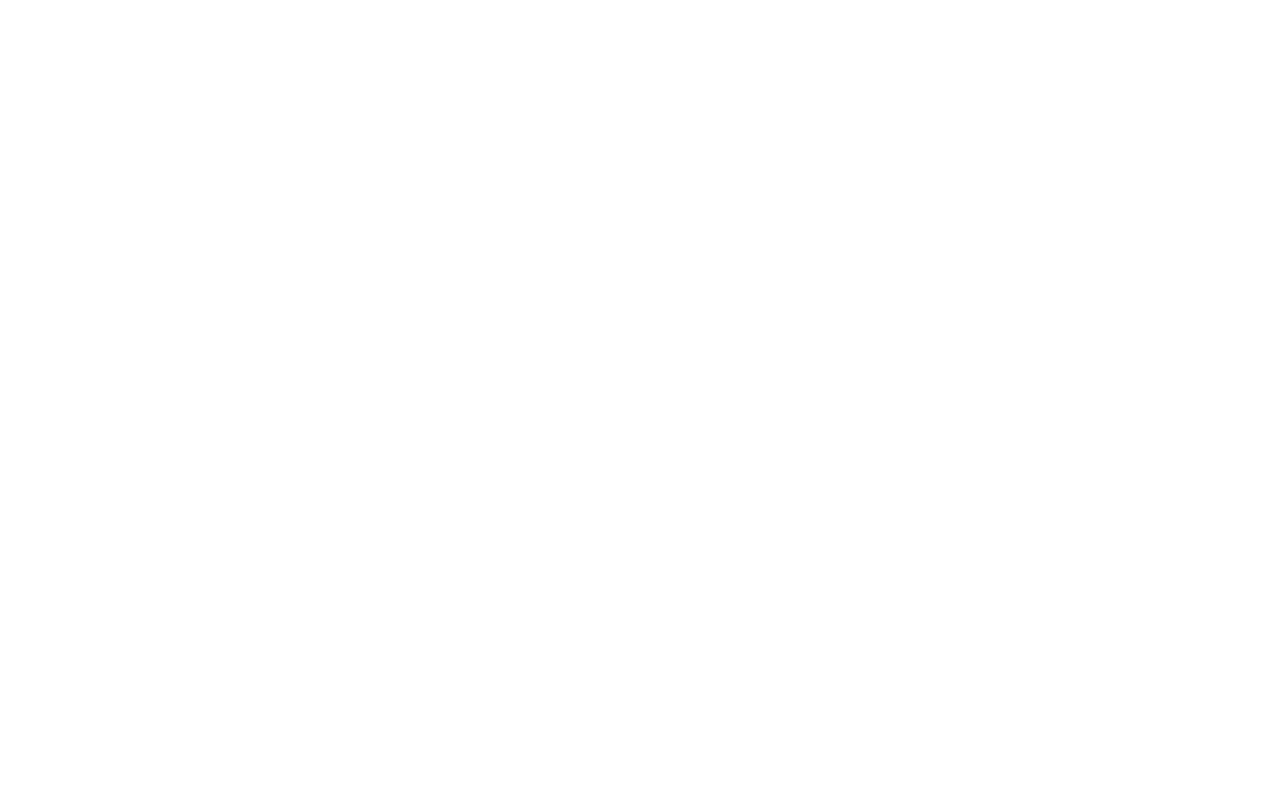
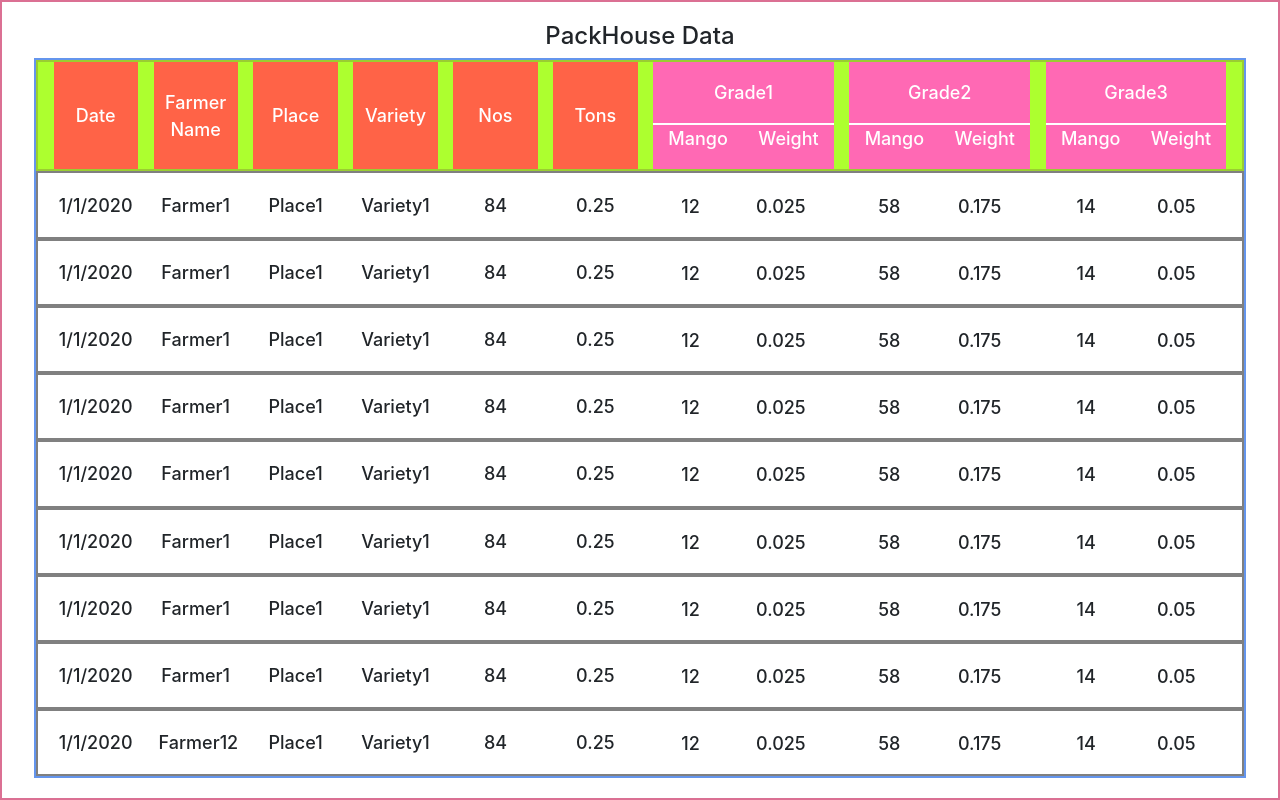
Before and after one commit to Sahana-123-KK/farmers-app, a React (Create React App) app: page /filter in a window 1280 px wide. Before the commit this address had no page. Built offline with nearby package versions, Linux system fonts and the light colour scheme.

Commit message:
table and data fetched from an internal file

```diff
--- a/package.json
+++ b/package.json
@@ -7,6 +7,7 @@
     "@testing-library/react": "^13.4.0",
     "@testing-library/user-event": "^13.5.0",
     "react": "^18.2.0",
+    "react-calendar": "^4.0.0",
     "react-csv": "^2.2.2",
     "react-dom": "^18.2.0",
     "react-router-dom": "^6.7.0",
--- a/src/App.js
+++ b/src/App.js
@@ -5,6 +5,7 @@
 import CreateFarmer from './components/CreateFarmer/CreateFarmer';
 import Dashboard from './components/Dashboard/Dashboard';
 import Navbar from './components/Navbar/Navbar';
+import Filter from './components/Filter/Filter';
 function App() {
   return (
     <Router>
@@ -15,6 +16,8 @@
         <Route path='/' element={<Home />} />
         <Route path='/createfarmer' element={<CreateFarmer />} />
         <Route path='/dashboard' element={<Dashboard />} />
+        <Route path='/filter' element={<Filter />} />
+
 
 
 
--- /dev/null
+++ b/src/components/Filter/Filter.jsx
@@ -0,0 +1,59 @@
+import React, { useState } from "react";
+import FilterDatacomp from "../FilterDatacomp/FilterDatacomp";
+import "./filter.css";
+import Calendar from "react-calendar";
+// import datas from "../../../data";
+import datas from "../../data";
+const Filter = () => {
+    const [value, onChange] = useState(new Date());
+  const [data, setData] = useState(datas);
+  return (
+    <div className="flexxfil">
+      <h4 className="headfil">PackHouse Data</h4>
+      {/* <Calendar onChange={onChange} value={value} /> */}
+
+      <div className="flexxcoltabfil">
+        <div className="flexxrowheadtabfil">
+          <span className="typesfil">Date</span>
+          <span className="typesfil">Farmer Name</span>
+          <span className="typesfil">Place</span>
+          <span className="typesfil">Variety</span>
+          <span className="typesfil">Nos</span>
+          <span className="typesfil">Tons</span>
+          <span className="typesfil2">
+            <span className="flex1">Grade1</span>
+            <span className="flex2">
+              <span className="no">Mango</span>
+              <span className="no">Weight</span>
+            </span>
+          </span>
+          <span className="typesfil2">
+            <span className="flex1">Grade2</span>
+            <span className="flex2">
+              <span className="no">Mango</span>
+              <span className="no">Weight</span>
+            </span>
+          </span>
+          <span className="typesfil2">
+            <span className="flex1">Grade3</span>
+            <span className="flex2">
+              <span className="no">Mango</span>
+              <span className="no">Weight</span>
+            </span>
+          </span>
+        </div>
+        {
+          data?.length == 0
+            ? "No Date To Display"
+            : data.map((item, ind) => {
+                return <FilterDatacomp item={item} />;
+              })
+
+          // <FilterDatacomp />
+        }
+      </div>
+    </div>
+  );
+};
+
+export default Filter;
--- /dev/null
+++ b/src/components/Filter/filter.css
@@ -0,0 +1,61 @@
+.flexxfil{
+    display: flex;
+    flex-direction: column;
+    width: 100%;
+    border: 2px solid palevioletred;
+    height: 100vh;
+    justify-content: center;
+    align-items: center;
+}
+.flexxcoltabfil{
+    display: flex;
+    flex-direction: column;
+    overflow-y: auto;
+    width: 95%;
+    border: 2px solid cornflowerblue;
+    height: 90vh;
+}
+.flexxrowheadtabfil{
+    justify-content: space-evenly;
+    display: flex;
+    flex-direction: row;
+    align-items: center;
+    width: 100%;
+    border: 2px solid yellowgreen;
+    /* padding: 5px; */
+    height: 25%;
+    background-color: greenyellow;
+    color: white;
+}
+.typesfil2{
+    width: 15%;
+    font-size: large;
+    font-weight: 500;
+    /* padding: 0px 5px; */
+    display: flex;
+    flex-direction: column;
+    align-items: center;
+    background-color: hotpink;
+    height: 100%;
+    justify-content: space-evenly;
+}
+.flex2{
+display: flex;
+flex-direction: row;
+align-items: center;
+width: 100%;
+justify-content: space-around;
+border-top: 2px solid white;
+}
+.typesfil{
+    width: 7%;
+    font-size: large;
+    font-weight: 500;
+    height: 100%;
+    display: flex;
+    flex-direction: column;
+    justify-content: space-evenly;
+    background-color: tomato;
+    text-align: center;
+    padding: 0px 5px;
+}
--- /dev/null
+++ b/src/components/FilterDatacomp/FilterDatacomp.jsx
@@ -0,0 +1,37 @@
+import React from 'react'
+import "./filterDatacomp.css"
+const FilterDatacomp = ({item}) => {
+  return (
+    <div className="flexxrowheadtabfil2">
+          <span className="typesfil5">{item?.date}</span>
+          <span className="typesfil5">{item?.name} </span>
+          <span className="typesfil5">{item?.place} </span>
+          <span className="typesfil5">{item?.variety} </span>
+          <span className="typesfil5">{item?.count} </span>
+          <span className="typesfil5">{item?.tons} </span>
+          <span className="typesfil4">
+            {/* <span className="flex1">Grade1</span> */}
+            <span className="flex2">
+              <span className="no">{item?.grade1?.count} </span>
+              <span className="no">{item?.grade1?.tons} </span>
+            </span>
+          </span>
+          <span className="typesfil4">
+            {/* <span className="flex1">Grade2</span> */}
+            <span className="flex2">
+              <span className="no">{item?.grade2?.count} </span>
+              <span className="no">{item?.grade2?.tons} </span>
+            </span>
+          </span>
+          <span className="typesfil4">
+            {/* <span className="flex1">Grade3</span> */}
+            <span className="flex2">
+              <span className="no">{item?.grade3?.count} </span>
+              <span className="no">{item?.grade3?.tons} </span>
+            </span>
+          </span>
+        </div>
+  )
+}
+
+export default FilterDatacomp
--- /dev/null
+++ b/src/components/FilterDatacomp/filterDatacomp.css
@@ -0,0 +1,36 @@
+.flexxrowheadtabfil2{
+    justify-content: space-evenly;
+    display: flex;
+    flex-direction: row;
+    align-items: center;
+    width: 100%;
+    border: 2px solid grey;
+    /* padding: 5px; */
+    height: 15%;
+    /* background-color: greenyellow; */
+    /* color: white; */
+}
+.typesfil5{
+    width: 7%;
+    font-size: large;
+    font-weight: 500;
+    height: 100%;
+    display: flex;
+    flex-direction: column;
+    justify-content: space-evenly;
+    /* background-color: tomato; */
+    text-align: center;
+    padding: 0px 5px;
+}
+.typesfil4{
+    width: 15%;
+    font-size: large;
+    font-weight: 500;
+    /* padding: 0px 5px; */
+    display: flex;
+    flex-direction: column;
+    align-items: center;
+    /* background-color: hotpink; */
+    height: 100%;
+    justify-content: space-evenly;
+}
--- /dev/null
+++ b/src/data.js
@@ -0,0 +1,201 @@
+const datas = [
+    {
+        date:"1/1/2020",
+        name:'Farmer1',
+        place:'Place1',
+        variety:'Variety1',
+        count:'84',
+        tons:'0.25',
+        grade1:{
+            count:'12',
+            tons:'0.025'
+        },
+        grade2:{
+            count:'58',
+            tons:'0.175'
+        },
+        grade3:{
+            count:'14',
+            tons:'0.05'
+        },
+
+
+    },
+    {
+        date:"1/1/2020",
+        name:'Farmer1',
+        place:'Place1',
+        variety:'Variety1',
+        count:'84',
+        tons:'0.25',
+        grade1:{
+            count:'12',
+            tons:'0.025'
+        },
+        grade2:{
+            count:'58',
+            tons:'0.175'
+        },
+        grade3:{
+            count:'14',
+            tons:'0.05'
+        },
+
+
+    },
+    {
+        date:"1/1/2020",
+        name:'Farmer1',
+        place:'Place1',
+        variety:'Variety1',
+        count:'84',
+        tons:'0.25',
+        grade1:{
+            count:'12',
+            tons:'0.025'
+        },
+        grade2:{
+            count:'58',
+            tons:'0.175'
+        },
+        grade3:{
+            count:'14',
+            tons:'0.05'
+        },
+
+
+    },
+    {
+        date:"1/1/2020",
+        name:'Farmer1',
+        place:'Place1',
+        variety:'Variety1',
+        count:'84',
+        tons:'0.25',
+        grade1:{
+            count:'12',
+            tons:'0.025'
+        },
+        grade2:{
+            count:'58',
+            tons:'0.175'
+        },
+        grade3:{
+            count:'14',
+            tons:'0.05'
+        },
+
+
+    },
+    {
+        date:"1/1/2020",
+        name:'Farmer1',
+        place:'Place1',
+        variety:'Variety1',
+        count:'84',
+        tons:'0.25',
+        grade1:{
+            count:'12',
+            tons:'0.025'
+        },
+        grade2:{
+            count:'58',
+            tons:'0.175'
+        },
+        grade3:{
+            count:'14',
+            tons:'0.05'
+        },
+
+
+    },{
+        date:"1/1/2020",
+        name:'Farmer1',
+        place:'Place1',
+        variety:'Variety1',
+        count:'84',
+        tons:'0.25',
+        grade1:{
+            count:'12',
+            tons:'0.025'
+        },
+        grade2:{
+            count:'58',
+            tons:'0.175'
+        },
+        grade3:{
+            count:'14',
+            tons:'0.05'
+        },
+
+
+    },
+    {
+        date:"1/1/2020",
+        name:'Farmer1',
+        place:'Place1',
+        variety:'Variety1',
+        count:'84',
+        tons:'0.25',
+        grade1:{
+            count:'12',
+            tons:'0.025'
+        },
+        grade2:{
+            count:'58',
+            tons:'0.175'
+        },
+        grade3:{
+            count:'14',
+            tons:'0.05'
+        },
+
+
+    },
+    {
+        date:"1/1/2020",
+        name:'Farmer1',
+        place:'Place1',
+        variety:'Variety1',
+        count:'84',
+        tons:'0.25',
+        grade1:{
+            count:'12',
+            tons:'0.025'
+        },
+        grade2:{
+            count:'58',
+            tons:'0.175'
+        },
+        grade3:{
+            count:'14',
+            tons:'0.05'
+        },
+
+
+    },
+    {
+        date:"1/1/2020",
+        name:'Farmer12',
+        place:'Place1',
+        variety:'Variety1',
+        count:'84',
+        tons:'0.25',
+        grade1:{
+            count:'12',
+            tons:'0.025'
+        },
+        grade2:{
+            count:'58',
+            tons:'0.175'
+        },
+        grade3:{
+            count:'14',
+            tons:'0.05'
+        },
+
+
+    }
+]
+
+export default datas
```
Also changed, not shown: 1 other file (tests, documents, lock files or other folders).
